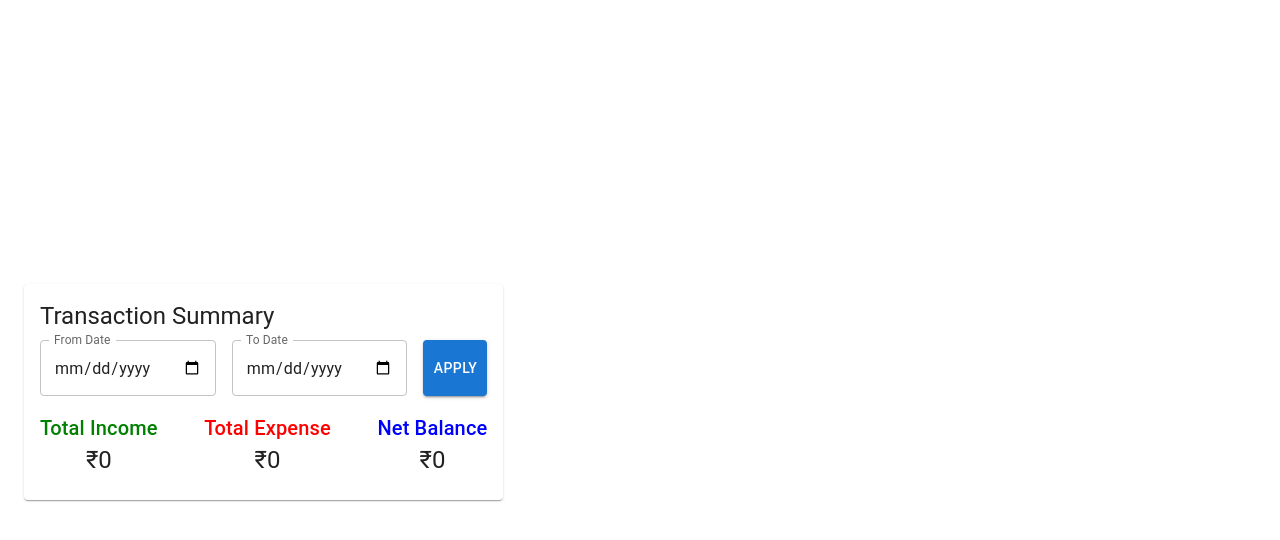
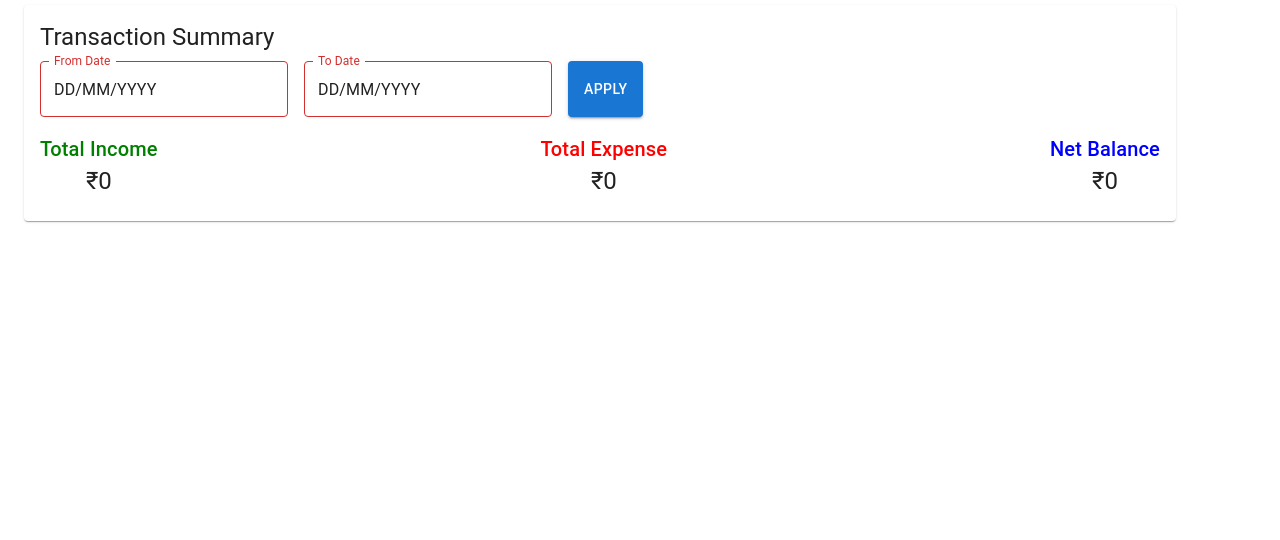
Before and after one commit to vishwasdev01/personal-finance-tracker, a React (Vite) app: page /transaction/summary in a window 1280 px wide. Shown: the top 540 px of the page. Built offline with nearby package versions, Linux system fonts and the light colour scheme; no server answers.

Commit message:
Changes in date picker

```diff
--- a/package.json
+++ b/package.json
@@ -10,11 +10,15 @@
     "preview": "vite preview"
   },
   "dependencies": {
+    "@date-io/date-fns": "^3.2.0",
     "@emotion/react": "^11.14.0",
     "@emotion/styled": "^11.14.0",
     "@mui/icons-material": "^6.4.7",
+    "@mui/lab": "^6.0.0-beta.30",
     "@mui/material": "^6.4.7",
+    "@mui/x-date-pickers": "^7.27.1",
     "axios": "^1.8.1",
+    "date-fns": "^2.29.3",
     "lodash": "^4.17.21",
     "react": "^19.0.0",
     "react-dom": "^19.0.0",
--- a/src/App.jsx
+++ b/src/App.jsx
@@ -9,8 +9,7 @@ import TransactionSummary from "./pages/TransactionalSummary";
 
 const App = () => (
   <Router>
-    <CssBaseline />
-    <Container>
+    <Container style={{position:"fixed", top:5}}>
       <Routes>
         <Route path="/" element={<Home />} />
         <Route path="/create-transaction" element={<AddTransaction />} />
--- a/src/pages/AddTransaction.jsx
+++ b/src/pages/AddTransaction.jsx
@@ -2,6 +2,10 @@ import React, { useEffect, useState } from "react";
 import { useParams, useNavigate } from "react-router-dom";
 import { TextField, Button, Typography, MenuItem, Box, Paper } from "@mui/material";
 import { axiosInstance } from "../../axiosInstance";
+import { DatePicker } from "@mui/x-date-pickers/DatePicker";
+import { LocalizationProvider } from "@mui/x-date-pickers/LocalizationProvider";
+import { AdapterDateFns } from "@mui/x-date-pickers/AdapterDateFns";
+import { format } from "date-fns";
 
 const AddTransaction = ({ isEdit }) => {
   const { id } = useParams();
@@ -25,10 +29,16 @@ const AddTransaction = ({ isEdit }) => {
   const handleChange = (e) => {
     setFormData({ ...formData, [e.target.name]: e.target.value });
   };
-
+  const handleDateChange = (newDate) => {
+    setFormData({ ...formData, date: newDate });
+  };
   const handleSubmit = async (e) => {
     e.preventDefault();
     try {
+      let formattedFormData = { ...formData };
+      if (formData.date) {
+        formattedFormData.date = format(formData.date, 'yyyy-MM-dd'); // Format the date before sending
+      }
       if (isEdit) {
         await axiosInstance.put(`api/transactions/${id}`, formData);
       } else {
@@ -51,7 +61,16 @@ const AddTransaction = ({ isEdit }) => {
           </TextField>
           <TextField fullWidth margin="normal" label="Amount" name="amount" type="number" value={formData.amount} onChange={handleChange} required />
           <TextField fullWidth margin="normal" label="Category" name="category" value={formData.category} onChange={handleChange} required />
-          <TextField fullWidth margin="normal" label="Date" name="date" type="date" value={formData.date} onChange={handleChange} required InputLabelProps={{ shrink: true }} />
+          {/* <TextField fullWidth margin="normal" label="Date" name="date" type="date" value={formData.date} onChange={handleChange} required InputLabelProps={{ shrink: true }} /> */}
+          <LocalizationProvider dateAdapter={AdapterDateFns}>
+            <DatePicker
+              label="Date"
+              value={formData.date}
+              format="dd/MM/yyyy"
+              onChange={handleDateChange}
+              renderInput={(params) => <TextField {...params} fullWidth margin="normal" required />}
+            />
+          </LocalizationProvider>
           <TextField fullWidth margin="normal" label="Description" name="description" value={formData.description} onChange={handleChange} />
           <Button type="submit" variant="contained" color="primary" style={{ marginTop: 20 }}>{isEdit ? "Update" : "Submit"}</Button>
         </form>
--- a/src/pages/Home.jsx
+++ b/src/pages/Home.jsx
@@ -1,11 +1,13 @@
 import React, { useCallback, useEffect, useState } from "react";
-import { Table, TableBody, TableCell, TableContainer, TableHead, TableRow, Paper, Typography, Button, Box, IconButton, MenuItem, TextField } from "@mui/material";
+import { Table, TableBody, TableCell, TableContainer, TableHead, TableRow, Paper, Typography, Button, Box, IconButton, MenuItem, TextField, CircularProgress } from "@mui/material";
 import { Link } from "react-router-dom";
 import EditIcon from "@mui/icons-material/Edit";
 import VisibilityIcon from "@mui/icons-material/Visibility";
 import DeleteIcon from "@mui/icons-material/Delete";
 import { axiosInstance } from "../../axiosInstance";
 import { debounce } from "lodash";
+import { DatePicker, LocalizationProvider } from "@mui/x-date-pickers";
+import { AdapterDateFns } from "@mui/x-date-pickers/AdapterDateFns";
 
 const tableHeaders = ['Type', 'Amount', 'Category','Date', 'Description', 'Actions'];
 
@@ -15,11 +17,12 @@ const Home = () => {
   const [fromDate, setFromDate] = useState("");
   const [toDate, setToDate] = useState("");
   const [categorySearch, setCategorySearch] = useState("");
-
+  const [loading, setLoading] = useState(false); // <-- Add loading state
   const isFiltersEmpty = !filterType && !fromDate && !toDate && !categorySearch;
 
 
  const fetchTransactions = async () => {
+  setLoading(true);
     try {
       let queryParams = [];
 
@@ -36,6 +39,7 @@ const Home = () => {
     } catch (error) {
       console.error("Error fetching transactions:", error);
     }
+    setLoading(false); //
   };
 
 
@@ -88,7 +92,7 @@ const Home = () => {
     }
   };
   return (
-    <Box sx={{ width: "90vw", margin: "auto" }}>
+    <Box sx={{ width: "90vw" }}>
       <Box
         sx={{
           display: "flex",
@@ -115,41 +119,54 @@ const Home = () => {
           label="Type"
           value={filterType}
           onChange={(e) => setFilterType(e.target.value)}
-          fullWidth
+          sx={{ width: "30%" }}
         >
           <MenuItem value="">All</MenuItem>
           <MenuItem value="income">Income</MenuItem>
           <MenuItem value="expense">Expense</MenuItem>
         </TextField>
-        <TextField
-          type="date"
+        <LocalizationProvider dateAdapter={AdapterDateFns}>
+          <DatePicker
             label="From Date"
-          slotProps={{ inputLabel: { shrink: true } }}
             value={fromDate}
-        //   onChange={(e) => setFromDate(e.target.value)}
-          fullWidth
+            onChange={(newDate) => setFromDate(newDate)}
+            renderInput={(params) => <TextField {...params} fullWidth />}
+            format="dd/MM/yyyy"
           />
-        <TextField
-          type="date"
+        </LocalizationProvider>
+        <LocalizationProvider dateAdapter={AdapterDateFns}>
+          <DatePicker
             label="To Date"
-          slotProps={{ inputLabel: { shrink: true } }}
             value={toDate}
-          onChange={(e) => setToDate(e.target.value)}
-          fullWidth
+            onChange={(newDate) => setToDate(newDate)}
+            renderInput={(params) => <TextField {...params} fullWidth />}
+            format="dd/MM/yyyy"
           />
+        </LocalizationProvider>
 
         {/* Filter by Category Search */}
         <TextField
           label="Search Category"
           value={categorySearch}
           onChange={(e) => setCategorySearch(e.target.value)}
-          fullWidth
-
+          sx={{ width: "30%" }}
         />
-           <Button onClick={clearFilters} color=""  disabled={isFiltersEmpty}>
+        <Button onClick={clearFilters} color="" disabled={isFiltersEmpty}>
           Clear
         </Button>
       </Box>
+      {loading ? (
+        <Box
+          sx={{
+            display: "flex",
+            justifyContent: "center",
+            alignItems: "center",
+            height: "300px",
+          }}
+        >
+          <CircularProgress size={50} />
+        </Box>
+      ) : (
         <TableContainer component={Paper}>
           <Table>
             <TableHead
@@ -179,7 +196,14 @@ const Home = () => {
               {transactions.map((t) => (
                 <TableRow key={t._id} style={{ textTransform: "capitalize" }}>
                   <TableCell>{t.type}</TableCell>
-                <TableCell sx={{color:t.type==="income"?"green":"red", fontWeight:600}}>${t.amount}</TableCell>
+                  <TableCell
+                    sx={{
+                      color: t.type === "income" ? "green" : "red",
+                      fontWeight: 600,
+                    }}
+                  >
+                    ${t.amount}
+                  </TableCell>
                   <TableCell>{t.category}</TableCell>
                   <TableCell>{new Date(t.date).toLocaleDateString()}</TableCell>
                   <TableCell>{t.description}</TableCell>
@@ -198,7 +222,10 @@ const Home = () => {
                     >
                       <EditIcon />
                     </IconButton>
-                  <IconButton onClick={() => handleDelete(t._id)} color="error">
+                    <IconButton
+                      onClick={() => handleDelete(t._id)}
+                      color="error"
+                    >
                       <DeleteIcon />
                     </IconButton>
                   </TableCell>
@@ -214,12 +241,13 @@ const Home = () => {
             </TableBody>
           </Table>
         </TableContainer>
+      )}
       <Button
         component={Link}
         to="/transaction/summary"
         variant="contained"
         color="primary"
-          style={{ marginBottom: 20 }}
+        style={{ margin: "20px 0" }}
       >
         Transactional Summary
       </Button>
--- a/src/pages/TransactionalSummary.jsx
+++ b/src/pages/TransactionalSummary.jsx
@@ -1,6 +1,8 @@
 import React, { useEffect, useState } from "react";
 import { Card, CardContent, Typography, TextField, Box, Button, CircularProgress } from "@mui/material";
 import { axiosInstance } from "../../axiosInstance";
+import { AdapterDateFns } from "@mui/x-date-pickers/AdapterDateFns";
+import { DatePicker, LocalizationProvider } from "@mui/x-date-pickers";
 
 const TransactionSummary = () => {
   const [summary, setSummary] = useState({ totalIncome: 0, totalExpense: 0, netBalance: 0 });
@@ -38,7 +40,29 @@ const TransactionSummary = () => {
         </Typography>
 
         {/* Date Filter Inputs */}
-        <Box sx={{ display: "flex", gap: 2, marginBottom: 2 }}>
+
+        <LocalizationProvider dateAdapter={AdapterDateFns}>
+          <Box sx={{ display: "flex", gap: 2, marginBottom: 2 }}>
+            <DatePicker
+              label="From Date"
+              value={fromDate}
+              onChange={(newDate) => setFromDate(newDate)}
+              format="dd/MM/yyyy"
+              renderInput={(params) => <TextField {...params} fullWidth />}
+            />
+            <DatePicker
+              label="To Date"
+              value={toDate}
+              onChange={(newDate) => setToDate(newDate)}
+              format="dd/MM/yyyy"
+              renderInput={(params) => <TextField {...params} fullWidth />}
+            />
+            <Button variant="contained" onClick={fetchSummary}>
+              Apply
+            </Button>
+          </Box>
+        </LocalizationProvider>
+        {/* <Box sx={{ display: "flex", gap: 2, marginBottom: 2 }}>
           <TextField
             type="date"
             label="From Date"
@@ -58,7 +82,7 @@ const TransactionSummary = () => {
           <Button variant="contained" onClick={fetchSummary}>
             Apply
           </Button>
-        </Box>
+        </Box> */}
 
         {/* Loading Indicator */}
         {loading ? (
```
Lines whose indentation alone changed are shown as unchanged.
